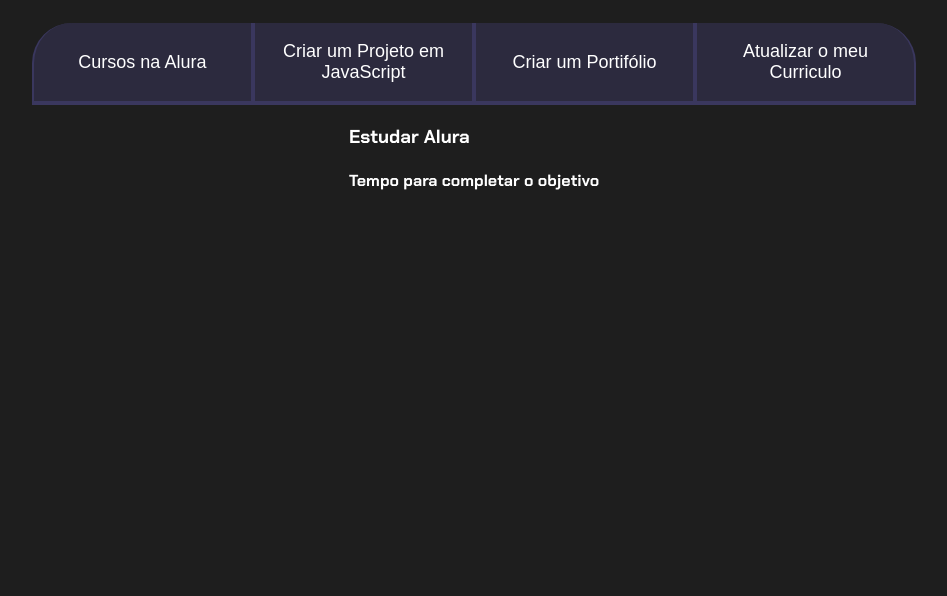
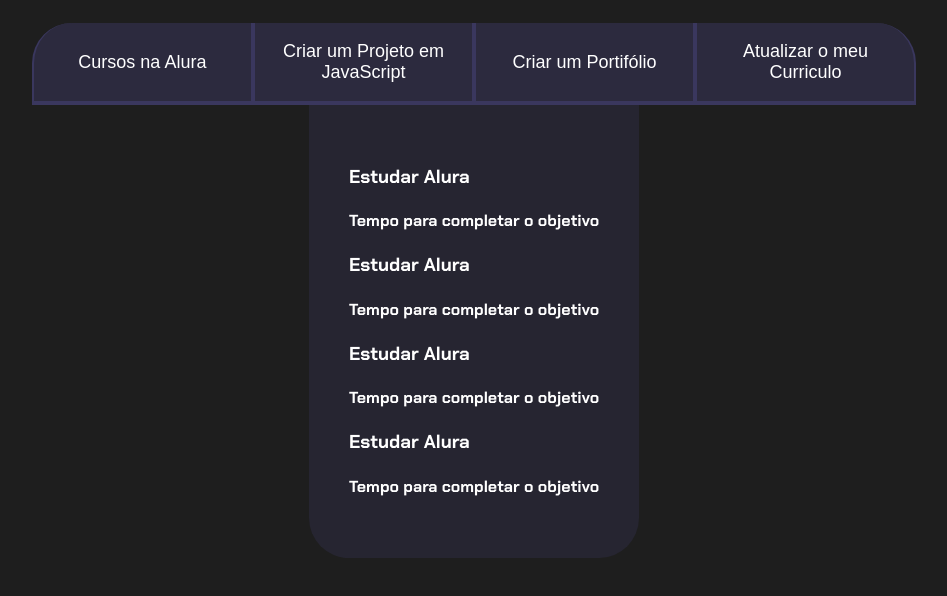
Before and after one commit to Pauloh1CDP/paulohenriquedesouzamoreira, a plain HTML site: page index.html in a window 1280 px wide. Shown: the part 80-676 px from the top of the page, without its empty margins (166-1113 px from the left). Drawn offline with Linux system fonts and the light colour scheme.

Commit message:
Add files via upload

```diff
--- a/index.html
+++ b/index.html
@@ -11,19 +11,53 @@
     <body>
         <section class="conteudo-principal">
             <h2 class="titulo-principal">Meus Objetivos do Ano<span>_</span> </h2>
-                <div class="botoes">
+
+
+            <div class="conteudo">
+
+            <div class="botoes">
                     <button class="botao">Cursos na Alura</button>
                     <button class="botao">Criar um Projeto em JavaScript</button>
                     <button class="botao">Criar um Portifólio</button>
                     <button class="botao">Atualizar o meu Curriculo</button>
                 </div>
+                 </div>
                 <div class="abas-textos">
-                 <div class="aba-conteudo">
+
+                    <div class="aba-conteudo">
+                        <h3 class="aba-conteudo-titulo-principal">
+                            Estudar Alura</h3>
+                        <h4 class="aba-conteudo-titulo-secundario">
+                          Tempo para completar o objetivo
+                        </h4>
+                       </div>
+
+
+
+                       <div class="aba-conteudo">
+                        <h3 class="aba-conteudo-titulo-principal">
+                            Estudar Alura</h3>
+                        <h4 class="aba-conteudo-titulo-secundario">
+                          Tempo para completar o objetivo
+                        </h4>
+                       </div>
+
+                       <div class="aba-conteudo">
+                        <h3 class="aba-conteudo-titulo-principal">
+                            Estudar Alura</h3>
+                        <h4 class="aba-conteudo-titulo-secundario">
+                          Tempo para completar o objetivo
+                        </h4>
+                       </div>
+
+
+                     <div class="aba-conteudo">
                   <h3 class="aba-conteudo-titulo-principal">
                       Estudar Alura</h3>
                   <h4 class="aba-conteudo-titulo-secundario">
                     Tempo para completar o objetivo
                   </h4>
+                 </div>
 
 
 
--- a/style.css
+++ b/style.css
@@ -54,6 +54,20 @@ body {
     background-color: var(--botao-ativo);
     border-bottom: 4px solid var(--verde);
 }
+
+.abas-textos{
+
+background-color: var(--texto-fundo);
+padding: 40px;
+border-radius: 0 0 40px 40px;
+
+}
+
+
+
+
+
+
 @media screen and (min-width: 768px) {
     .botoes {
         display: flex;
```
